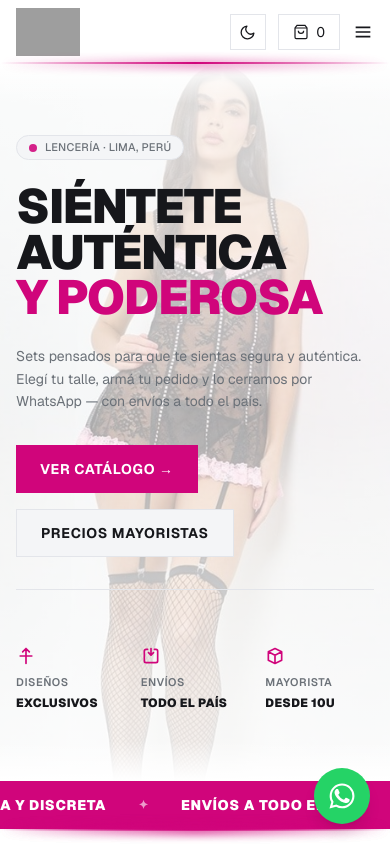
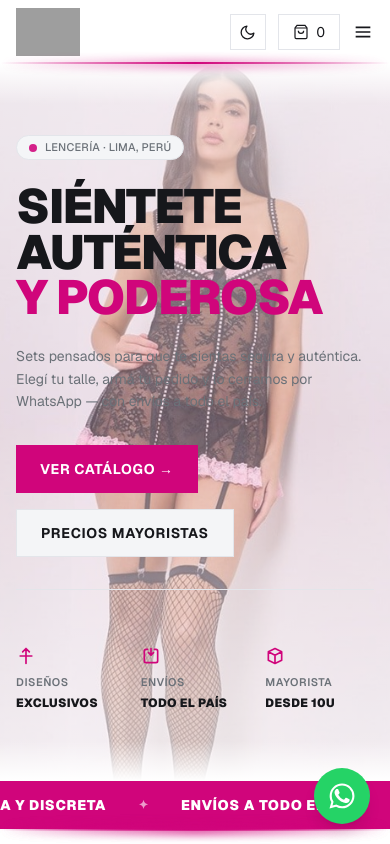
Before and after one commit to LuisLazaro12319/raiz-prohibida, a Next.js app: page / in a window 390 px wide. Shown: the top 844 px of the page. Built offline with nearby package versions, Linux system fonts and the light colour scheme; grey boxes are pictures that could not be loaded.

Commit message:
Reemplaza el brillo circular por un velo parejo sobre toda la foto (hero y mayorista mobile), foto mas visible en hero mobile

```diff
--- a/src/app/page.tsx
+++ b/src/app/page.tsx
@@ -74,8 +74,8 @@ export default function Home() {
             priority
             className="object-cover object-top"
           />
-          <div className="absolute -right-10 top-1/4 h-40 w-40 rounded-full bg-acento/15 blur-[90px]" />
-          <div className="absolute inset-0 bg-gradient-to-b from-background/85 via-background/65 to-background/90" />
+          <div className="absolute inset-0 bg-acento/10" />
+          <div className="absolute inset-0 bg-gradient-to-b from-background/55 via-background/30 to-background/70" />
         </div>
 
         {/* Desktop: panel a la derecha, foto rellenando todo el panel */}
@@ -87,7 +87,7 @@ export default function Home() {
             priority
             className="object-cover object-top"
           />
-          <div className="absolute -right-24 top-1/4 h-[750px] w-[750px] rounded-full bg-acento/20 blur-[160px]" />
+          <div className="absolute inset-0 bg-acento/12" />
           <div className="absolute inset-y-0 left-0 w-1/2 bg-gradient-to-r from-background via-background/60 to-transparent" />
         </div>
 
@@ -220,7 +220,8 @@ export default function Home() {
           className="hidden object-cover opacity-90 lg:block"
         />
         <div className="pointer-events-none absolute inset-0 z-0 overflow-hidden bg-gradient-to-t from-black/70 via-black/35 to-black/25">
-          <div className="absolute left-1/2 top-1/2 h-[600px] w-[600px] -translate-x-1/2 -translate-y-1/2 rounded-full bg-acento/20 blur-[140px]" />
+          <div className="absolute inset-0 bg-acento/12 lg:hidden" />
+          <div className="hidden h-[600px] w-[600px] rounded-full bg-acento/20 blur-[140px] lg:absolute lg:left-1/2 lg:top-1/2 lg:block lg:-translate-x-1/2 lg:-translate-y-1/2" />
         </div>
 
         <div className="relative z-20 mx-auto max-w-3xl text-center space-y-6">
```
